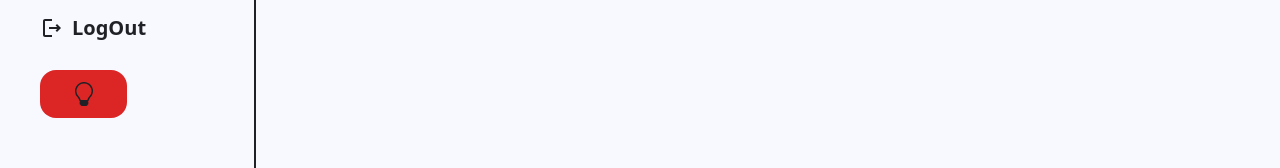
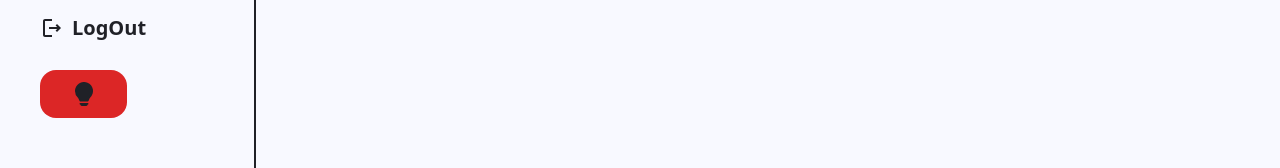
Before and after one commit to jafari-mohammad-reza/movie-website, a React (Create React App) app: page / in a window 1280 px wide. Shown: the part 560-728 px from the top of the page. Built offline with nearby package versions, Linux system fonts and the light colour scheme.

Commit message:
improve dark theme hook

```diff
--- a/src/App.js
+++ b/src/App.js
@@ -1,19 +1,12 @@
-import React, { useEffect } from "react";
-import { useSelector } from "react-redux";
+import React  from "react";
+import { Route, Switch } from "react-router";
+import BrowsePage from "./Pages/BrowsePage";
 import SideBar from "./components/SideBar";
 import TopBar from "./components/TopBar";
-import { selectTheme } from "./features/themeSlicer";
 
 function App() {
 
-  const theme = useSelector(selectTheme);
-  useEffect(() => {
-    const root = document.body.classList;
-    const currentTheme = localStorage.getItem('theme');
-    if(currentTheme === 'dark') {
-      root.add('dark')
-    }else{root.remove('dark')}
-  } );
+
   return (
     <div className="grid grid-cols-5 overflow-x-hidden  bg-lightTheme-primaryBackGround  max-h-full h-screen    dark:bg-darkTheme-primaryBackGround  text-lightTheme-primaryColor dark:text-darkTheme-primaryColor">
       {/*//! side bar */}
@@ -23,6 +16,9 @@ function App() {
       {/*//! main content */}
       <div className="col-span-4  py-5">
         <TopBar />
+        <Switch>
+          <Route path='/' component={BrowsePage}/>
+        </Switch>
       </div>
     </div>
   );
--- /dev/null
+++ b/src/Pages/BrowsePage.js
@@ -0,0 +1,7 @@
+export default function BrowsePage() {
+    return (
+        <div>
+
+        </div>
+    )
+}
--- a/src/app/store.js
+++ b/src/app/store.js
@@ -1,8 +1,6 @@
 import { configureStore } from "@reduxjs/toolkit";
-import themeReducer from "../features/themeSlicer";
 const Store = configureStore({
   reducer: {
-    theme: themeReducer,
   },
 });
 
--- a/src/components/SideBar.js
+++ b/src/components/SideBar.js
@@ -1,4 +1,4 @@
-import React, { useEffect, useState } from "react";
+import React, { useCallback, useEffect, useState } from "react";
 import {
   MdCalendarToday,
   MdList,
@@ -9,33 +9,38 @@ import {
 import { BsLightbulb, BsLightbulbFill } from "react-icons/bs";
 import { FaUserFriends } from "react-icons/fa";
 import { GiPartyPopper } from "react-icons/gi";
-import { useDispatch, useSelector } from "react-redux";
-import { selectTheme, changeTheme } from "../features/themeSlicer";
 import { AiOutlineBars } from "react-icons/ai";
 import { Link } from "react-router-dom";
+import useDarkTheme from "../hooks/useDarkTheme";
 function SideBar() {
-  //! to do  # add theme switcher #
-
   const [activePage, setActivePage] = useState();
-  const [showBar, setShowbar] = useState(false);
-  const theme = useSelector(selectTheme);
-  const dispatch = useDispatch();
-  const checkWindowSize = () => {
-    if(window.innerWidth > 760){
-      setShowbar(false)
+  const [showBar, setShowBar] = useState(false);
+  const [colorTheme, setCurrentTheme] = useDarkTheme();
+  const checkWindowSize = useCallback(() => {
+    if (window.innerWidth > 760) {
+      if (showBar) {
+        setShowBar(false);
+      }
     }
-  }
+  }, [showBar]);
+  const closeBarByWindowsClicking = useCallback(() => {
+    if (showBar) {
+      setShowBar(false);
+    }
+  }, [showBar]);
   useEffect(() => {
-    window.addEventListener('resize' , checkWindowSize)
+    window.addEventListener("click", closeBarByWindowsClicking);
+    window.addEventListener("resize", checkWindowSize);
     return () => {
-      window.removeEventListener('resize' , checkWindowSize)
-    }
-  } , []);
+      window.removeEventListener("resize", checkWindowSize);
+      window.removeEventListener("click", closeBarByWindowsClicking);
+    };
+  }, [checkWindowSize, closeBarByWindowsClicking]);
   return (
     <>
       <AiOutlineBars
         className="text-xl block mt-8 ml-10 hover:text-red-600 transition duration-500 transform hover:scale-150 md:hidden cursor-pointer"
-        onClick={() => setShowbar(true)}
+        onClick={() => setShowBar(true)}
       />
 
       <div
@@ -150,23 +155,16 @@ function SideBar() {
           </div>
         </div>
 
-        <div className="text-2xl bg-red-600 w-3/6    rounded-2xl py-3  flex justify-center place-self-auto   ">
-          {theme === "light" ? (
-            <BsLightbulb
-              className="switcher  transform hover:scale-150"
-              onClick={() => {
-                dispatch(changeTheme("dark"));
-                localStorage.setItem("theme", "dark");
-              }}
-            />
+        <div
+          className="text-2xl bg-red-600 w-3/6    rounded-2xl py-3  flex justify-center place-self-auto   "
+          onClick={() => {
+            setCurrentTheme(colorTheme);
+          }}
+        >
+          {colorTheme === "light" ? (
+            <BsLightbulb className="switcher  transform hover:scale-150" />
           ) : (
-            <BsLightbulbFill
-              className="switcher transform hover:scale-150"
-              onClick={() => {
-                dispatch(changeTheme("light"));
-                localStorage.setItem("theme", "light");
-              }}
-            />
+            <BsLightbulbFill className="switcher transform hover:scale-150" />
           )}
         </div>
       </div>
--- a/src/components/TopBar.js
+++ b/src/components/TopBar.js
@@ -2,11 +2,9 @@ import React from "react";
 import { BsBell, BsBellFill, BsSearch } from "react-icons/bs";
 import { MdNavigateBefore, MdNavigateNext } from "react-icons/md";
 import { RiMic2Line } from "react-icons/ri";
-import { useSelector } from "react-redux";
-import { selectTheme } from "../features/themeSlicer";
 import { AiFillMessage, AiOutlineMessage } from "react-icons/ai";
 function TopBar() {
-  const theme = useSelector(selectTheme);
+  const theme = localStorage.getItem('theme');
   return (
     <div className="flex justify-between items-center sm:px-5   md:px-10">
 
--- a/src/features/themeSlicer.js
+++ /dev/null
@@ -1,18 +0,0 @@
-import { createSlice } from "@reduxjs/toolkit";
-
-export const themeSlicer = createSlice({
-  name: "theme",
-  initialState: {
-    theme : "light"
-  },
-  reducers: {
-    changeTheme: (state , action) => {
-      state.theme = action.payload
-    },
-
-  },
-});
-
-export const {changeTheme } = themeSlicer.actions;
-export const selectTheme = (state) => state.theme.theme;
-export default themeSlicer.reducer;
--- /dev/null
+++ b/src/hooks/useDarkTheme.js
@@ -0,0 +1,13 @@
+import { useState, useEffect } from "react";
+
+export default function useDarkTheme() {
+  const [currentTheme, setCurrentTheme] = useState(localStorage.getItem('theme'));
+  const colorTheme = currentTheme === "dark" ? "light" : "dark";
+  useEffect(() => {
+    const root = window.document.documentElement.classList;
+    root.remove(colorTheme);
+    root.add(currentTheme);
+    localStorage.setItem("theme", currentTheme ? currentTheme : 'dark');
+  }, [currentTheme, colorTheme]);
+  return [colorTheme, setCurrentTheme];
+}
--- a/src/pages/MainPage.js
+++ /dev/null
@@ -1,13 +0,0 @@
-import React from 'react'
-import { Route } from 'react-router'
-import SuggestPage from './SuggestPage'
-
-function MainPage() {
-    return (
-        <main>
-            <Route path='/' component={SuggestPage}/>
-        </main>
-    )
-}
-
-export default MainPage
--- a/src/pages/SuggestPage.js
+++ /dev/null
@@ -1,11 +0,0 @@
-import React from 'react'
-
-function SuggestPage() {
-    return (
-        <div className='text-white'>
-            hello
-        </div>
-    )
-}
-
-export default SuggestPage
```
